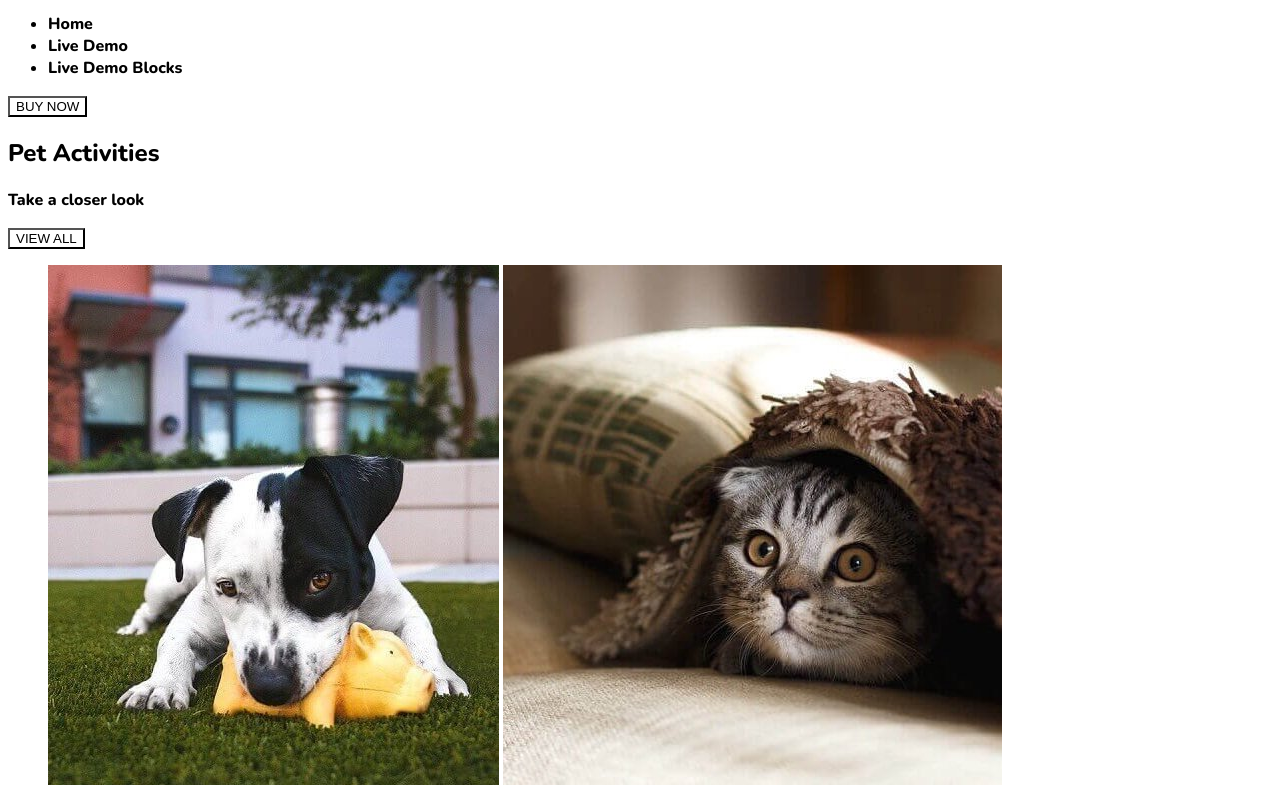
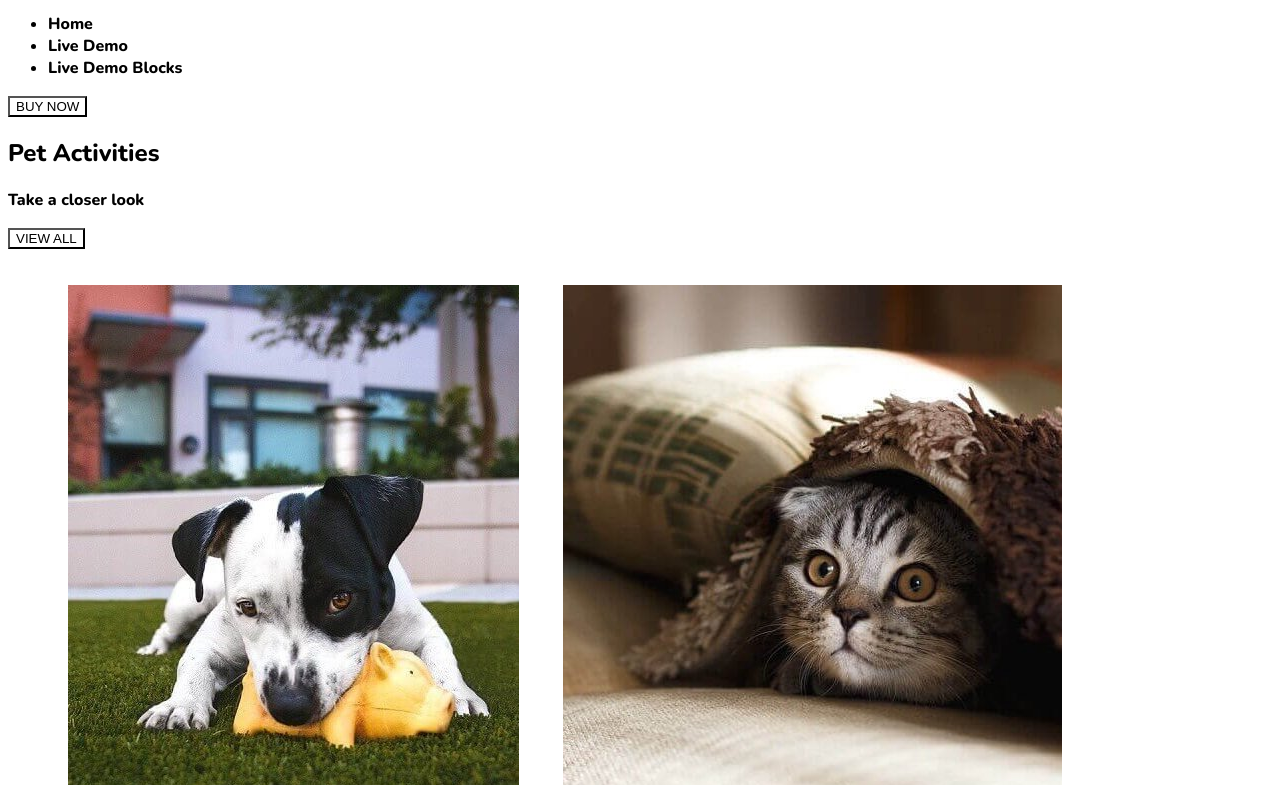
Before and after one commit to TryoSag/202204-W1CH3-albert-sagol, a plain HTML site: page index.html in a window 1280 px wide. Shown: the part 167-952 px from the top of the page. Drawn offline with nearby package versions, Linux system fonts and the light colour scheme.

Commit message:
photos cut

```diff
--- a/style.css
+++ b/style.css
@@ -7,6 +7,7 @@ body {
 header {
   flex-direction: row;
   justify-content: flex-end;
+  box-shadow: #ffaa00 30;
 }
 .image--logo {
   justify-content: flex-start;
@@ -18,7 +19,9 @@ button {
   color: #000;
   border-radius: 0 45 45 45;
 }
-
 figure {
   flex-direction: row;
 }
+figure > img {
+  margin: 20px;
+}
```
